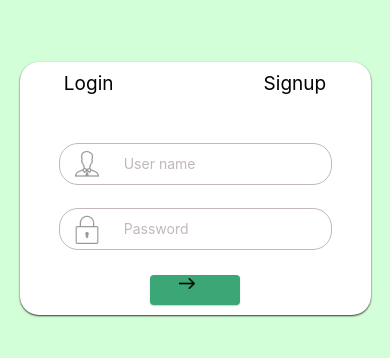
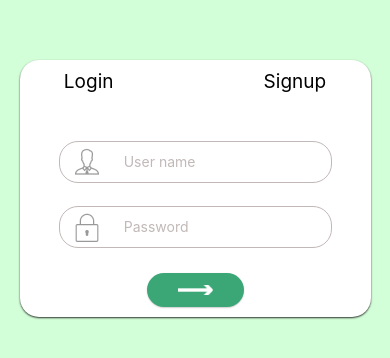
Before and after one commit to arjunaj5/PlantAi, a React Native app: screen / in a window 390 px wide. Shown: the part 234-592 px from the top of the page. Built offline with nearby package versions, Linux system fonts and the light colour scheme.

Commit message:
fixing button

```diff
--- a/Screens/LoginOrSignup.js
+++ b/Screens/LoginOrSignup.js
@@ -1,5 +1,5 @@
 import React, { useState } from 'react';
-import { Text, StyleSheet, View } from 'react-native';
+import { Text, StyleSheet, View, Image } from 'react-native';
 import Header from '../Components/LoginOrSignup/Header'
 import InputBox from '../Components/LoginOrSignup/InputBox';
 
@@ -22,8 +22,12 @@
       <InputBox placeholder={'Email Id'} img = {email} /> }
       <InputBox placeholder={'Password'} img = {password} />
     </View>
-    <Button style={styles.button} color = "#3BA776" icon={arrow} mode="contained" onPress={() => console.log('Pressed')}>
-  </Button>
+    <Button style={styles.button} color = "#3BA776" mode="contained" onPress={() => console.log('Pressed')}>
+      <Image
+        source={arrow}
+        style={styles.arrow}
+        />
+    </Button>
   </View>;
 }
 
@@ -44,9 +48,13 @@
     paddingVertical: 25
   },
   button: {
-    width: 90,
-    height: 30,
-    marginHorizontal: 'auto'
+    marginHorizontal: 'auto',
+    borderRadius: 19,
+  },
+  arrow: {
+    width:35,
+    height:10,
+    marginHorizontal: 15
   }
 });
 
```
